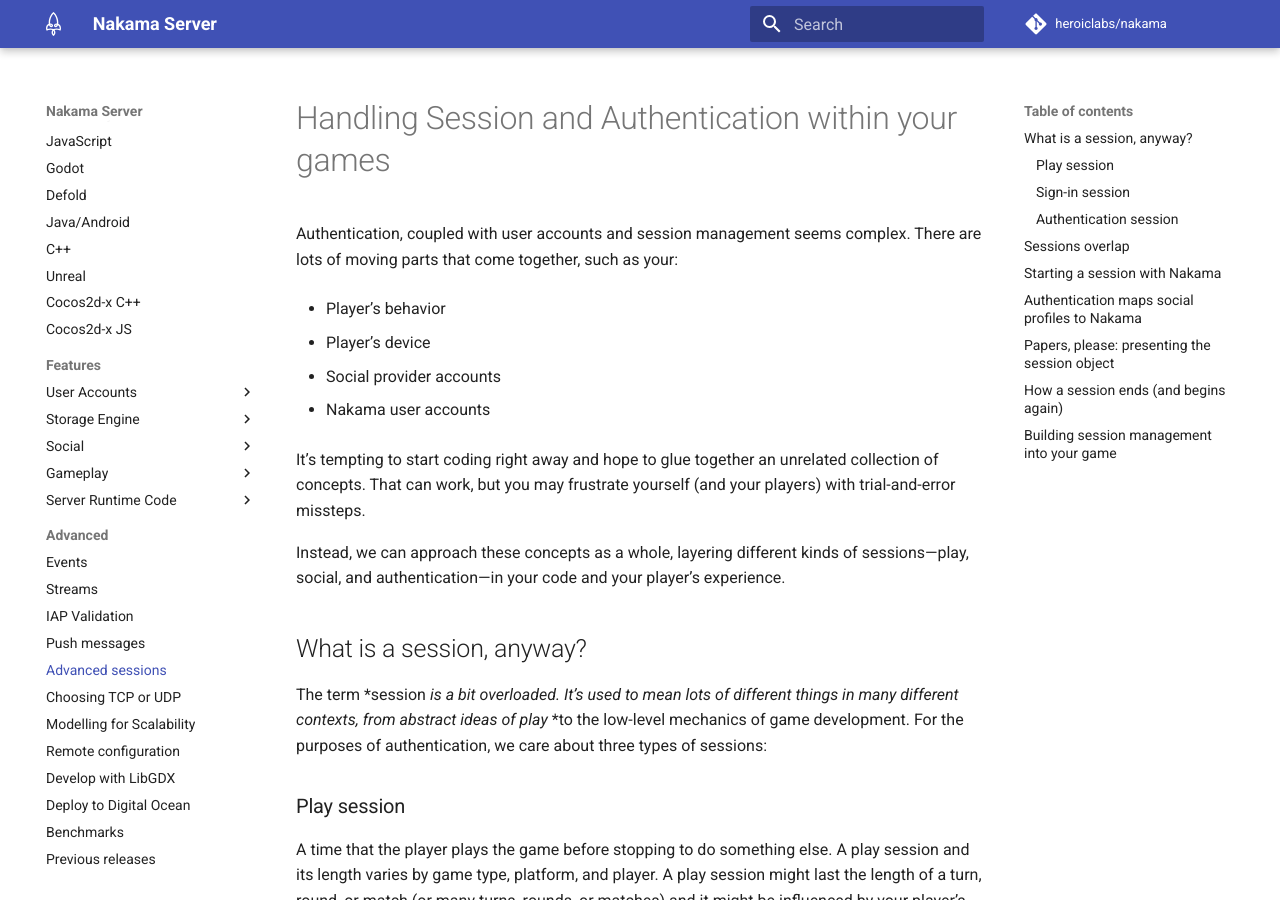
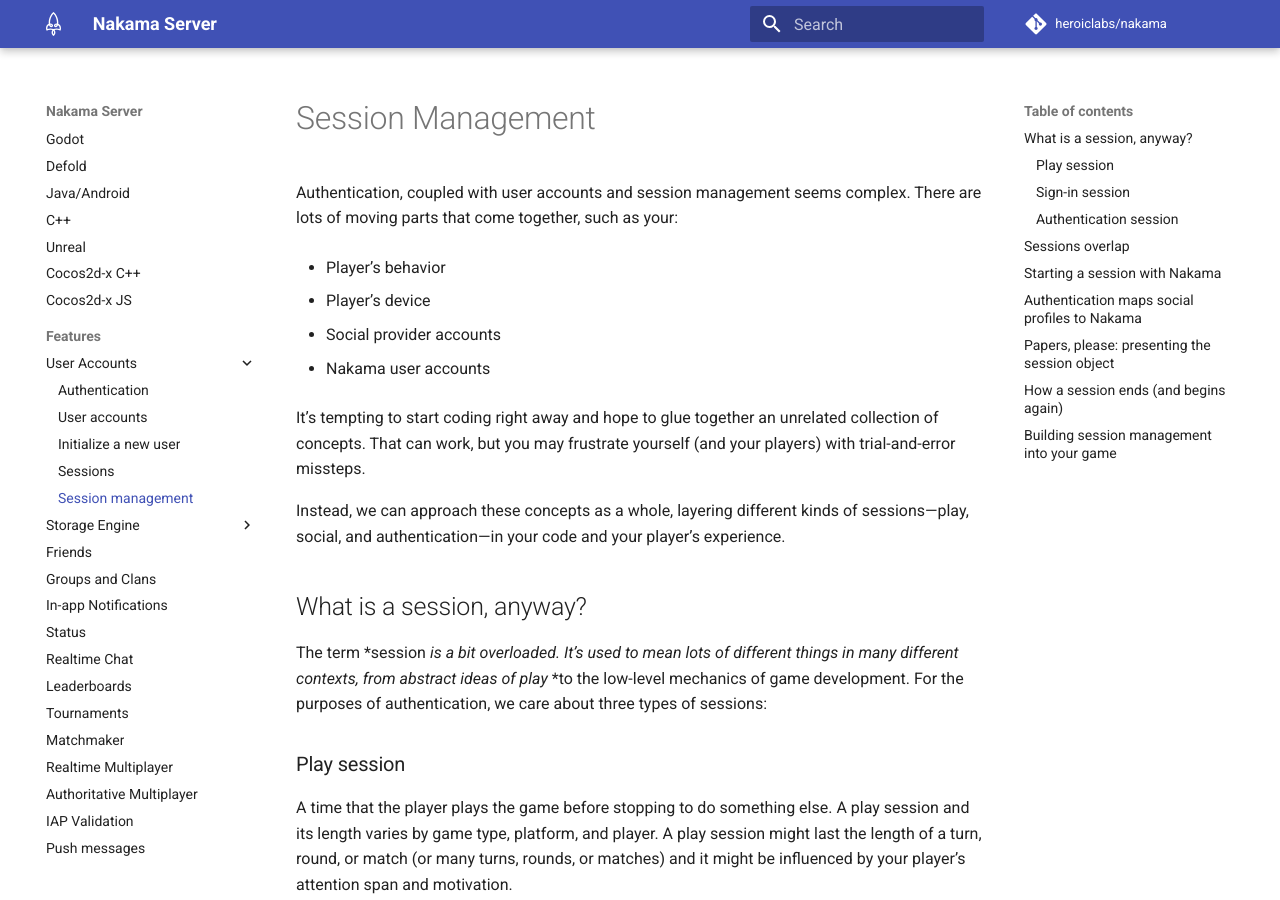
Before and after one commit to heroiclabs/nakama-docs, an MkDocs documentation site: the page built from docs/expert-auth.md, in a window 1280 px wide and 900 px high. Built offline with MkDocs 1.6.1 and Material for MkDocs 9.7.7, drawn with Linux system fonts in a browser that asks for light colours; comment, search, counter and statistics services are not loaded.

Commit message:
Copy nav tweaks

```diff
--- a/docs/expert-auth.md
+++ b/docs/expert-auth.md
@@ -1,6 +1,6 @@
 [nakama-sessions]: images/nakama-sessions.png "The overlap between player behaviours and session types"
 
-# Handling Session and Authentication within your games
+# Session Management
 
 Authentication, coupled with user accounts and session management seems complex. There are lots of moving parts that come together, such as your:
 
--- a/mkdocs.yml
+++ b/mkdocs.yml
@@ -96,33 +96,31 @@
     - User Accounts:
       - Authentication: authentication.md
       - User accounts: user-accounts.md
-      - Session: session.md
       - Initialize a new user: tutorial-initialize-new-user.md
+      - Sessions: session.md
+      - Session management: expert-auth.md
     - Storage Engine:
       - Collections: storage-collections.md
       - Access controls: storage-access-controls.md
-    - Social:
-      - Friends: social-friends.md
-      - Groups and Clans: social-groups-clans.md
-      - In-app Notifications: social-in-app-notifications.md
-      - Status: social-status.md
-      - Realtime Chat: social-realtime-chat.md
-    - Gameplay:
-      - Leaderboards: gameplay-leaderboards.md
-      - Tournaments: gameplay-tournaments.md
-      - Matchmaker: gameplay-matchmaker.md
-      - Realtime Multiplayer: gameplay-multiplayer-realtime.md
-      - Authoritative Multiplayer: gameplay-multiplayer-server-multiplayer.md
-    - Server Runtime Code:
-      - Basics: runtime-code-basics.md
-      - TypeScript Setup: runtime-code-typescript-setup.md
-      - Function Reference: runtime-code-function-reference.md
+    - Friends: social-friends.md
+    - Groups and Clans: social-groups-clans.md
+    - In-app Notifications: social-in-app-notifications.md
+    - Status: social-status.md
+    - Realtime Chat: social-realtime-chat.md
+    - Leaderboards: gameplay-leaderboards.md
+    - Tournaments: gameplay-tournaments.md
+    - Matchmaker: gameplay-matchmaker.md
+    - Realtime Multiplayer: gameplay-multiplayer-realtime.md
+    - Authoritative Multiplayer: gameplay-multiplayer-server-multiplayer.md
+    - IAP Validation: iap-validation.md
+    - Push messages: tutorial-send-push-messages.md
+  - Server Runtime Code:
+    - Basics: runtime-code-basics.md
+    - TypeScript Setup: runtime-code-typescript-setup.md
+    - Function Reference: runtime-code-function-reference.md
   - Advanced:
     - Events: advanced-events.md
     - Streams: advanced-streams.md
-    - IAP Validation: iap-validation.md
-    - Push messages: tutorial-send-push-messages.md
-    - Advanced sessions: expert-auth.md
     - Choosing TCP or UDP: expert-tcp-udp.md
     - Modelling for Scalability: expert-modelling.md
     - Remote configuration: tutorial-remote-configuration.md
```
Also changed, not shown: docs/session.md (+1 -1 lines).
